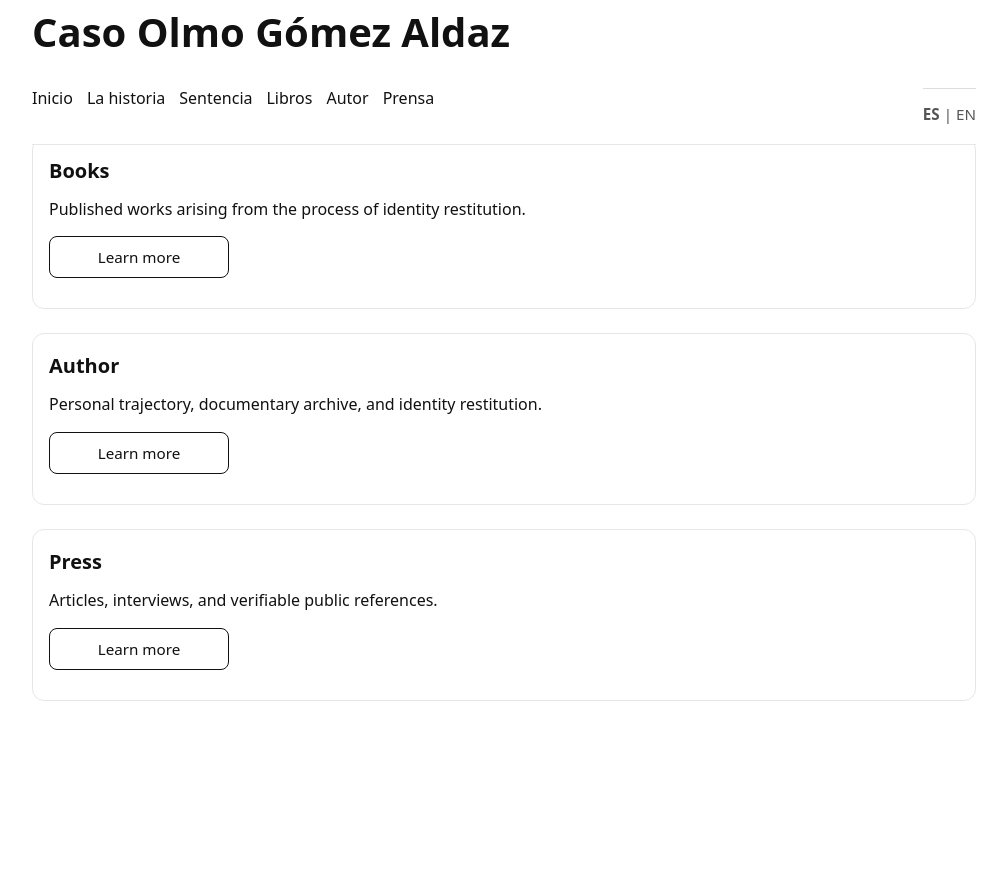
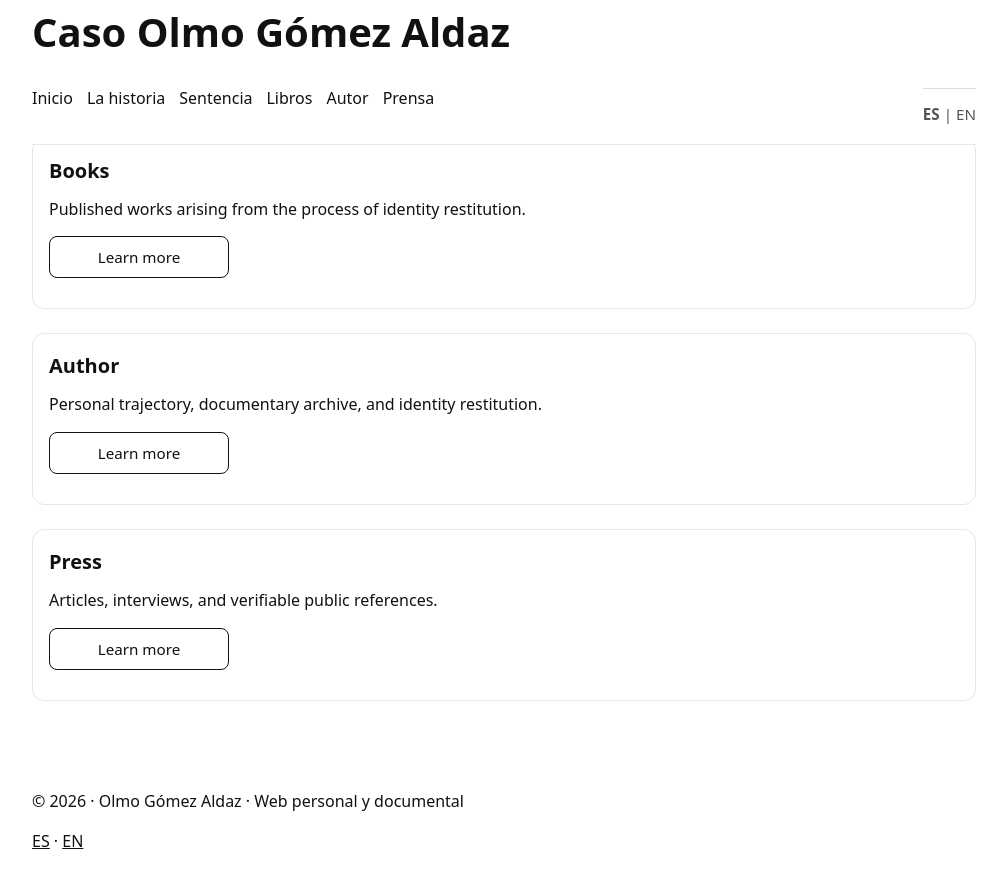
Before and after one commit to olmogaldaz/olmogaldaz.github.io, a Jekyll site: the page built from en/index.html, in a window 1280 px wide and 900 px high, scrolled down 505 px. Shown: the top 888 px of the window, without its empty margins (136-1143 px from the left). Built offline with Jekyll 4.4.1, drawn with Linux system fonts in a browser that asks for light colours; before the commit the page ends 1262 px from its top, so only the background shows below that.

Commit message:
Update default.html

```diff
--- a/_layouts/default.html
+++ b/_layouts/default.html
@@ -35,6 +35,17 @@
 
   {{ content }}
 
+  <footer class="site-footer">
+    <div class="wrap">
+      <p>
+        © 2026 · Olmo Gómez Aldaz · Web personal y documental
+      </p>
+      <p class="footer-links">
+        <a href="/es/">ES</a> · <a href="/en/">EN</a>
+      </p>
+    </div>
+  </footer>
+
   <script src="/js/menu.js"></script>
 </body>
 </html>
```
